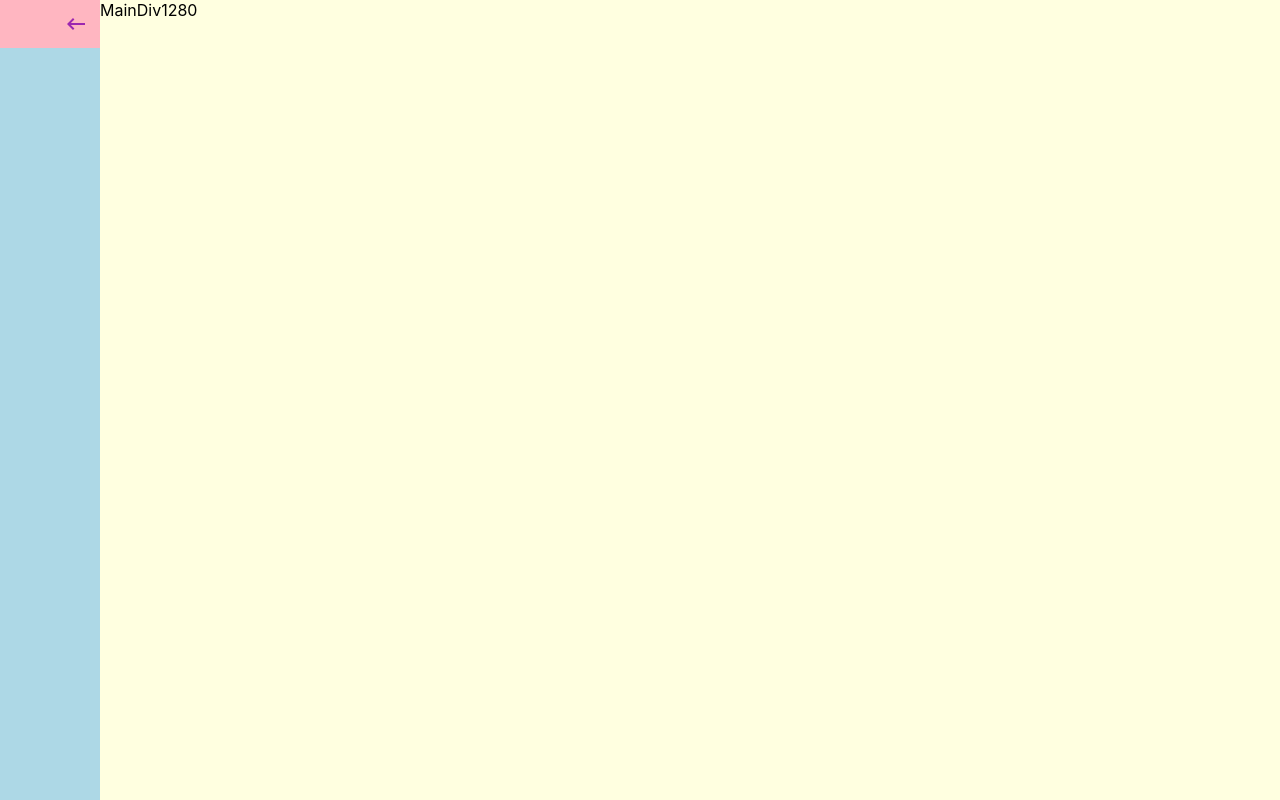
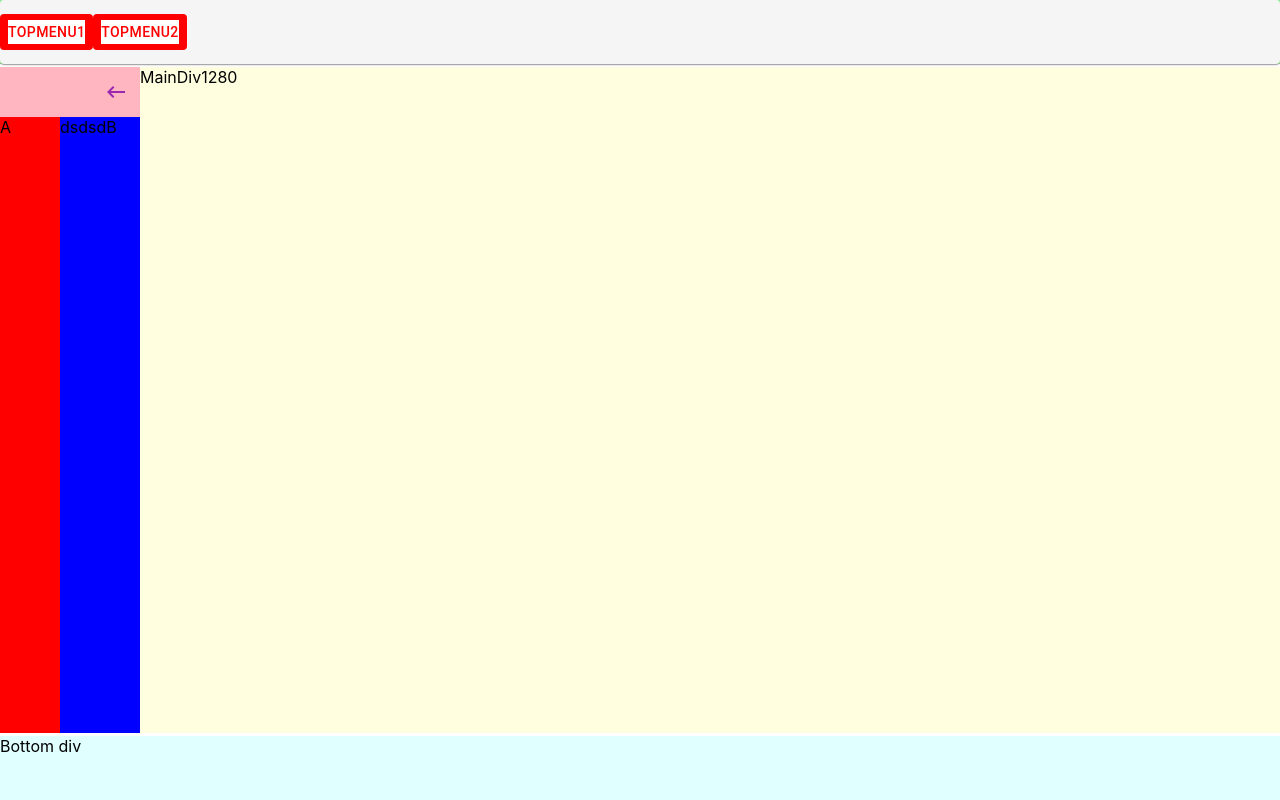
Before and after one commit to kyrlouca/react-styled-components-drawer, a React (Create React App) app: page / in a window 1280 px wide. Built offline with nearby package versions, Linux system fonts and the light colour scheme.

Commit message:
second commit

```diff
--- a/src/App.tsx
+++ b/src/App.tsx
@@ -6,7 +6,6 @@ import green from '@material-ui/core/colors/green';
 import red from '@material-ui/core/colors/red';
 
 import GridPage from './layout/GridPage';
-import MenuPage from './layout/MenuPage';
 
 const theme = createMuiTheme({
   palette: {
@@ -20,7 +19,7 @@ const App = () => {
   return (
     <ThemeProvider theme={theme}>
       <ThemeProvider2 theme={theme}>
-        <MenuPage />
+        <GridPage />
       </ThemeProvider2>
     </ThemeProvider>
   );
--- a/src/components/MainForm.tsx
+++ b/src/components/MainForm.tsx
@@ -1,12 +1,9 @@
 import React from 'react'
-import {ButtonPrimary} from '../material-components/KyrButtons'
-import Sb1 from './Sb1';
 
 export default function MainForm() {
     return (
         <div>
             MainArea2
-            <ButtonPrimary>Press M2e</ButtonPrimary>
 
         </div>
     )
--- a/src/components/TopMenu.tsx
+++ b/src/components/TopMenu.tsx
@@ -7,7 +7,7 @@ import Button from '@material-ui/core/Button';
 const useStyles = makeStyles({
   root: {
     color: 'primary',
-    background: 'yellow'
+    background: 'whiteSmoke'
   }
 });
 
@@ -51,8 +51,8 @@ const MenuItemDiv2 = styled(Button)`
     color: white;
   }
   & .MuiButton-label {
-    color: blue;
-    background-color: green;
+    color: red;
+    background-color: white;
   }
 `;
 
--- a/src/layout/GridPage.tsx
+++ b/src/layout/GridPage.tsx
@@ -1,9 +1,7 @@
 import React from 'react';
 import styled from 'styled-components';
 import TopMenu from '../components/TopMenu';
-import MainArea from '../components/MainArea'
-import dButtom from '../components/MyDisabledButton';
-
+import ManuPage from './MenuPage';
 
 const BoxDiv = styled.div`
   border: 3px solid black;
@@ -19,29 +17,25 @@ const MainGrid = styled.div`
 
   grid-template-areas:
     'a a a'
-    'b c c'
-    'd d d';
+    'b b b'
+    'c c c';
 `;
 
 const TopAreaDiv = styled.div`
   grid-area: a;
+  background: lightgreen;
   /* border: 4px transparent solid; */
   /* border-radius: 16px; */
 `;
 
-const SideDiv = styled.div`
+const MainDiv = styled.div`
   grid-area: b;
-  background: lightblue;
-`;
-
-const MainDiv = styled.div`
-  grid-area: c;
   background: whitesmoke;
 `;
 
 const BottomDiv = styled.div`
-  grid-area: d;
-  background: yellow;
+  grid-area: c;
+  background: lightcyan;
 `;
 
 export default function GridPage() {
@@ -51,10 +45,9 @@ export default function GridPage() {
         <TopMenu />
       </TopAreaDiv>
       <MainDiv>
+        <ManuPage />
+      </MainDiv>
 
-        <MainArea/>
-      </MainDiv>
-      <SideDiv>SIdeDive</SideDiv>
       <BottomDiv>Bottom div</BottomDiv>
     </MainGrid>
   );
--- a/src/layout/MenuPage.tsx
+++ b/src/layout/MenuPage.tsx
@@ -25,13 +25,43 @@ const MaintContainerDiv = styled.div`
   display: flex;
   flex-direction: row;
   justify-content: space-between;
-  height: 100vh;
+  height: 100%;
 `;
 
 const LeftDiv = styled.div<{ isSmallSize: boolean }>`
   background: lightblue;
-  flex: 0 0 ${props => (props.isSmallSize ? '40px' : '100px')};
-  transition: flex-basis 500ms ease-in-out;
+  overflow: hidden visible;
+
+  flex: 0 0 ${props => (props.isSmallSize ? '60px' : '140px')};
+  transition: flex-basis 500ms ease-out;
+
+  display: grid;
+  grid-template-rows: 50px 1fr;
+  grid-template-columns: 60px 1fr;
+
+  grid-template-areas:
+    'a a'
+    'b c';
+`;
+
+const ButtonAreaDiv = styled.div`
+  grid-area: a;
+  display: flex;
+  justify-content: space-between;
+  background: lightpink;
+  flex: 1 1 auto;
+`;
+
+const LeftDivA = styled.div`
+  grid-area: b;
+  background: red;
+  transition: all 500ms ease-out;
+`;
+
+const LeftDivB = styled.div<{ isSmallSize: boolean }>`
+  grid-area: c;
+  background: blue;
+
 `;
 
 const MainDiv = styled.div`
@@ -39,28 +69,16 @@ const MainDiv = styled.div`
   flex: 1 1 auto;
 `;
 
-const ButtonAreaDiv = styled.div`
-  display: flex;
-  justify-content: flex-end;
-  background: lightpink;
-  flex: 1 1 auto;
-`;
+export default function MenuPage() {
+  let ss = useGetScreenWidth();
+  let isScreenSizeSmall = ss < 900;
+  const [isCollapsed, setBarToCollapse] = useState(isScreenSizeSmall);
 
-const isScreenSizeSmall = (size: number) => {
-  return size < 900;
-};
-
-export default function MenuPage() {
-  const [isCollapsed, setBarToCollapse] = useState(
-    isScreenSizeSmall(window.innerWidth)
-  );
-  let ss = useGetScreenWidth();
-
-  if (isScreenSizeSmall(ss) && !isCollapsed) {
+  if (isScreenSizeSmall && !isCollapsed) {
     setBarToCollapse(true);
   }
   const handleClick = (e: ButtonEvent) => {
-    const isCollapsedL = !isCollapsed || isScreenSizeSmall(ss);
+    const isCollapsedL = !isCollapsed || isScreenSizeSmall;
     setBarToCollapse(isCollapsedL);
   };
 
@@ -71,11 +89,22 @@ export default function MenuPage() {
           <IconButton
             color="primary"
             aria-label="add an alarm"
+            disableRipple
             onClick={handleClick}
           >
-            {isCollapsed ? <KeyboardTabIcon /> : <KeyboardBackspaceIcon />}
+            {isCollapsed ? <KeyboardTabIcon /> : <></>}
+
+          </IconButton>
+          <IconButton
+            color="primary"
+            aria-label="add an alarm"
+            onClick={handleClick}
+          >
+            <KeyboardBackspaceIcon />
           </IconButton>
         </ButtonAreaDiv>
+        <LeftDivA>A</LeftDivA>
+        <LeftDivB isSmallSize={isCollapsed}>dsdsdB</LeftDivB>
       </LeftDiv>
       <MainDiv>MainDiv{ss}</MainDiv>
     </MaintContainerDiv>
```
Also changed, not shown: src/components/MainArea.tsx (deleted, +0 -12 lines), src/components/MyDisabledButton.tsx (deleted, +0 -64 lines), src/components/Sb1.tsx (deleted, +0 -46 lines), src/components/Temp1.tsx (deleted, +0 -9 lines), src/material-components/KyrButtons.tsx (deleted, +0 -14 lines).
